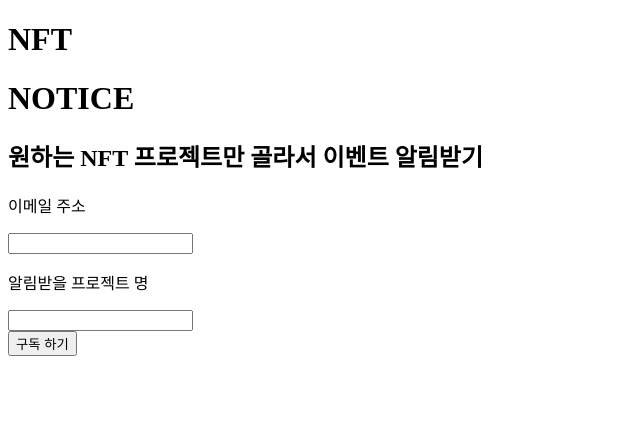
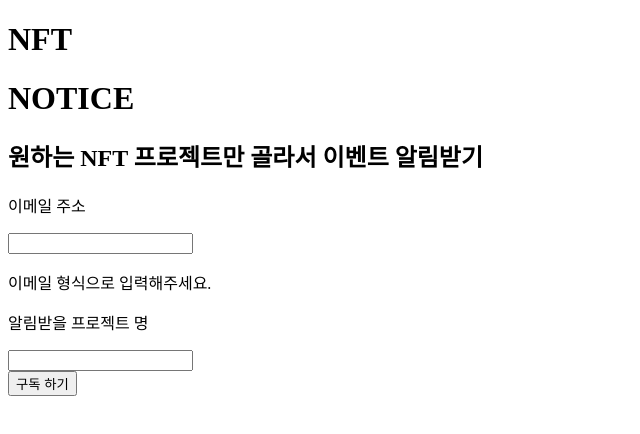
Before and after one commit to eomttt/ntf-notice, a Next.js app: page / in a window 1280 px wide. Shown: the top 434 px of the page, without its empty margins (0-640 px from the left). Built offline with nearby package versions, Linux system fonts and the light colour scheme.

Commit message:
:sparkles: Form 에러 처리

```diff
--- a/src/components/SubscriptionForm.tsx
+++ b/src/components/SubscriptionForm.tsx
@@ -5,18 +5,44 @@
   project: string[];
 };
 
+const isValidEmail = (email: string) =>
+  // eslint-disable-next-line no-useless-escape
+  /^(([^<>()[\]\\.,;:\s@\"]+(\.[^<>()[\]\\.,;:\s@\"]+)*)|(\".+\"))@((\[[0-9]{1,3}\.[0-9]{1,3}\.[0-9]{1,3}\.[0-9]{1,3}\])|(([a-zA-Z\-0-9]+\.)+[a-zA-Z]{2,}))$/.test(
+    email,
+  );
+
 export const SubscriptionForm = () => {
-  const { register, handleSubmit } = useForm<FormData>();
+  const {
+    register,
+    handleSubmit,
+    formState: { errors },
+  } = useForm<FormData>({
+    mode: 'onBlur',
+  });
+
+  const handleEmailValidation = (email: string) => isValidEmail(email);
 
   const onSubmit = (data: FormData) => console.log(data);
 
   return (
     <form className="flex flex-col" onSubmit={handleSubmit<FormData>(onSubmit)}>
-      <div className="my-2">
+      <div className="my-4 relative">
         <p className="w-full text-left mb-1 text-s">이메일 주소</p>
-        <input className="w-full h-12 rounded-lg border-2 px-1 outline-cyan-500" {...register('email')} />
+        <input
+          className="w-full h-12 rounded-lg border-2 px-1 outline-cyan-500"
+          {...register('email', {
+            required: true,
+            validate: handleEmailValidation,
+          })}
+        />
+        <p
+          className={`text-red-500 text-xs absolute mt-2 transition-opacity duration-300 ${
+            errors.email ? 'opacity-1' : 'opacity-0'
+          }`}>
+          {errors.email?.type === 'required' ? '이메일을 입력해주세요.' : '이메일 형식으로 입력해주세요.'}
+        </p>
       </div>
-      <div className="my-2">
+      <div className="my-4">
         <p className="w-full text-left mb-1 text-s">알림받을 프로젝트 명</p>
         <input className="w-full h-12 rounded-lg border-2 px-1 outline-cyan-500" {...register('project')} />
       </div>
```
